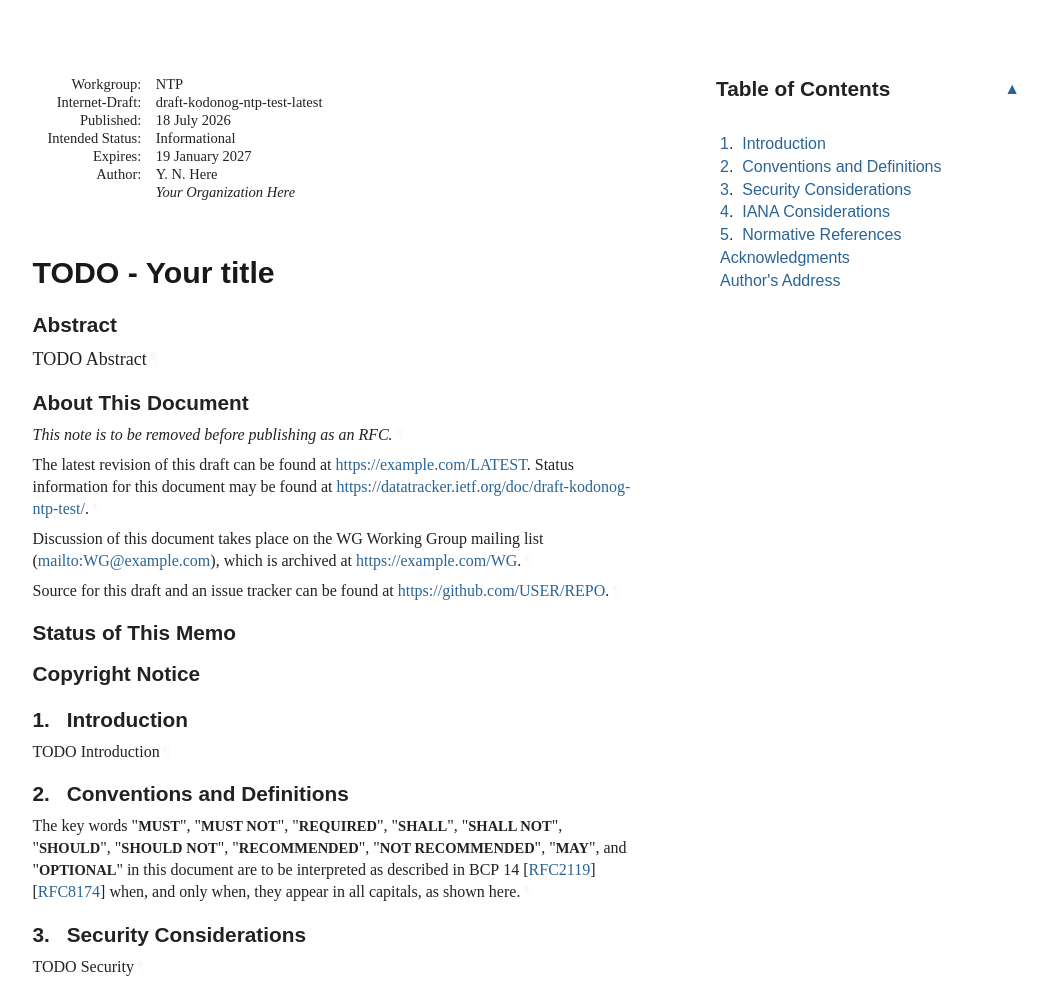
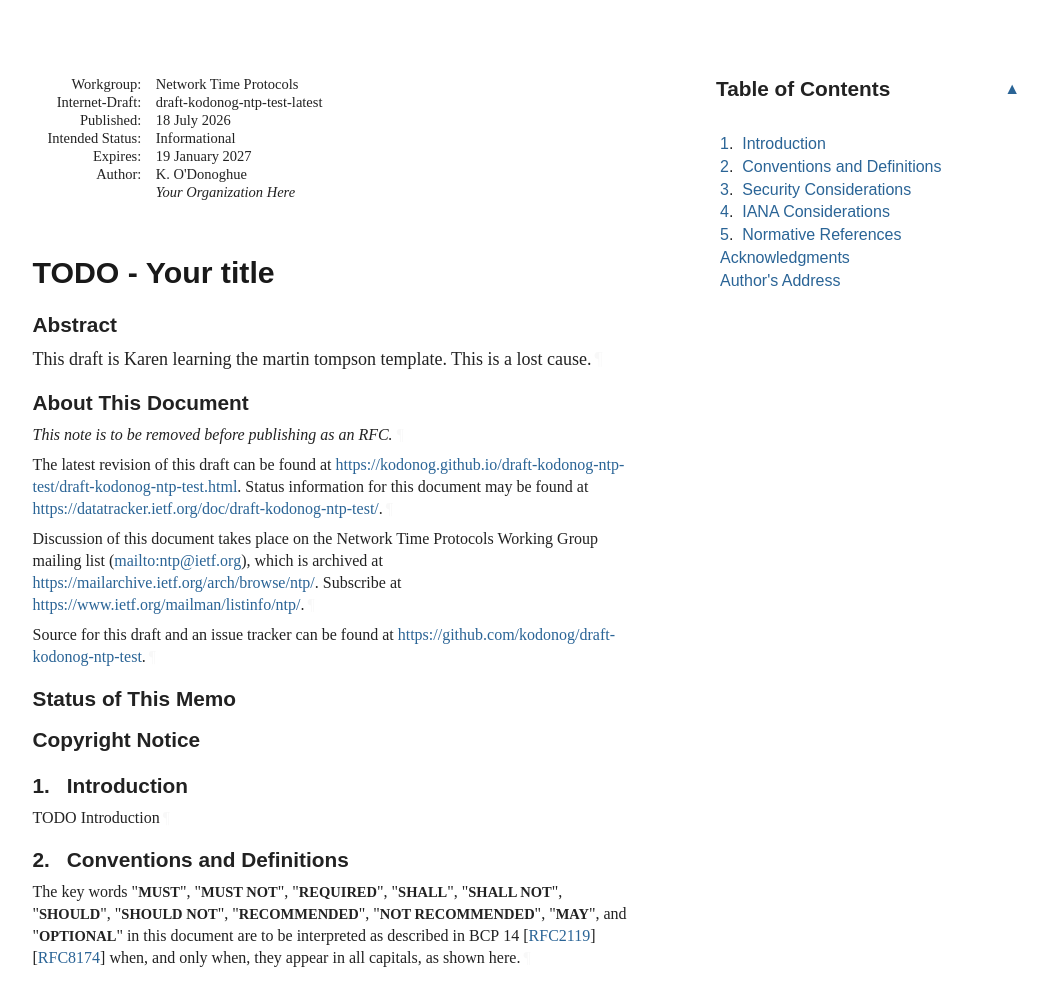
Before and after one commit to kodonog/draft-kodonog-ntp-test, a plain HTML site: page draft-kodonog-ntp-test.html in a window 1280 px wide. Shown: the top 981 px of the page, without its empty margins (92-1140 px from the left). Drawn offline with Linux system fonts and the light colour scheme; a web font is replaced by a local one.

Commit message:
Script updating gh-pages from fd73904. [ci skip]

```diff
--- a/draft-kodonog-ntp-test.html
+++ b/draft-kodonog-ntp-test.html
@@ -5,9 +5,9 @@
 <meta content="Common,Latin" name="scripts">
 <meta content="initial-scale=1.0" name="viewport">
 <title>TODO - Your title</title>
-<meta content="Your Name Here" name="author">
+<meta content="Karen O'Donoghue" name="author">
 <meta content="
-       TODO Abstract
+       This draft is Karen learning the martin tompson template. This is a lost cause.
     " name="description">
 <meta content="xml2rfc 3.34.0" name="generator">
 <meta content="next generation" name="keyword">
@@ -1049,7 +1049,7 @@ svg {
 <td class="right">July 2026</td>
 </tr></thead>
 <tfoot><tr>
-<td class="left">Here</td>
+<td class="left">O'Donoghue</td>
 <td class="center">Expires 19 January 2027</td>
 <td class="right">[Page]</td>
 </tr></tfoot>
@@ -1058,7 +1058,7 @@ svg {
 <div id="internal-metadata" class="document-information">
 <dl id="identifiers">
 <dt class="label-workgroup">Workgroup:</dt>
-<dd class="workgroup">NTP</dd>
+<dd class="workgroup">Network Time Protocols</dd>
 <dt class="label-internet-draft">Internet-Draft:</dt>
 <dd class="internet-draft">draft-kodonog-ntp-test-latest</dd>
 <dt class="label-published">Published:</dt>
@@ -1072,7 +1072,7 @@ svg {
 <dt class="label-authors">Author:</dt>
 <dd class="authors">
 <div class="author">
-      <div class="author-name">Y. N. Here</div>
+      <div class="author-name">K. O'Donoghue</div>
 <div class="org">Your Organization Here</div>
 </div>
 </dd>
@@ -1081,7 +1081,7 @@ svg {
 <h1 id="title">TODO - Your title</h1>
 <section id="section-abstract">
       <h2 id="abstract"><a href="#abstract" class="selfRef">Abstract</a></h2>
-<p id="section-abstract-1">TODO Abstract<a href="#section-abstract-1" class="pilcrow">¶</a></p>
+<p id="section-abstract-1">This draft is Karen learning the martin tompson template. This is a lost cause.<a href="#section-abstract-1" class="pilcrow">¶</a></p>
 </section>
 <section class="note rfcEditorRemove" id="section-note.1">
       <h2 id="name-about-this-document">
@@ -1089,14 +1089,15 @@ svg {
       </h2>
 <p id="section-note.1-1">This note is to be removed before publishing as an RFC.<a href="#section-note.1-1" class="pilcrow">¶</a></p>
 <p id="section-note.1-2">
-        The latest revision of this draft can be found at <span><a href="https://example.com/LATEST">https://example.com/LATEST</a></span>.
+        The latest revision of this draft can be found at <span><a href="https://kodonog.github.io/draft-kodonog-ntp-test/draft-kodonog-ntp-test.html">https://kodonog.github.io/draft-kodonog-ntp-test/draft-kodonog-ntp-test.html</a></span>.
         Status information for this document may be found at <span><a href="https://datatracker.ietf.org/doc/draft-kodonog-ntp-test/">https://datatracker.ietf.org/doc/draft-kodonog-ntp-test/</a></span>.<a href="#section-note.1-2" class="pilcrow">¶</a></p>
 <p id="section-note.1-3">
         Discussion of this document takes place on the
-        WG Working Group mailing list (<span><a href="mailto:WG@example.com">mailto:WG@example.com</a></span>),
-        which is archived at <span><a href="https://example.com/WG">https://example.com/WG</a></span>.<a href="#section-note.1-3" class="pilcrow">¶</a></p>
+        Network Time Protocols Working Group mailing list (<span><a href="mailto:ntp@ietf.org">mailto:ntp@ietf.org</a></span>),
+        which is archived at <span><a href="https://mailarchive.ietf.org/arch/browse/ntp/">https://mailarchive.ietf.org/arch/browse/ntp/</a></span>.
+        Subscribe at <span><a href="https://www.ietf.org/mailman/listinfo/ntp/">https://www.ietf.org/mailman/listinfo/ntp/</a></span>.<a href="#section-note.1-3" class="pilcrow">¶</a></p>
 <p id="section-note.1-4">Source for this draft and an issue tracker can be found at
-        <span><a href="https://github.com/USER/REPO">https://github.com/USER/REPO</a></span>.<a href="#section-note.1-4" class="pilcrow">¶</a></p>
+        <span><a href="https://github.com/kodonog/draft-kodonog-ntp-test">https://github.com/kodonog/draft-kodonog-ntp-test</a></span>.<a href="#section-note.1-4" class="pilcrow">¶</a></p>
 </section>
 <div id="status-of-memo">
 <section id="section-boilerplate.1">
@@ -1237,11 +1238,11 @@ appear in all capitals, as shown here.<a href="#section-2-1" class="pilcrow">¶<
 <a href="#name-authors-address" class="section-name selfRef">Author's Address</a>
       </h2>
 <address class="vcard">
-        <div dir="auto" class="left"><span class="fn nameRole">Your Name Here</span></div>
+        <div dir="auto" class="left"><span class="fn nameRole">Karen O'Donoghue</span></div>
 <div dir="auto" class="left"><span class="org">Your Organization Here</span></div>
 <div class="email">
 <span>Email:</span>
-<a href="mailto:your.email@example.com" class="email">your.email@example.com</a>
+<a href="mailto:kodonog@gmail.com" class="email">kodonog@gmail.com</a>
 </div>
 </address>
 </section>
```
Also changed, not shown: index.html (+1 -1 lines), draft-kodonog-ntp-test.txt.
